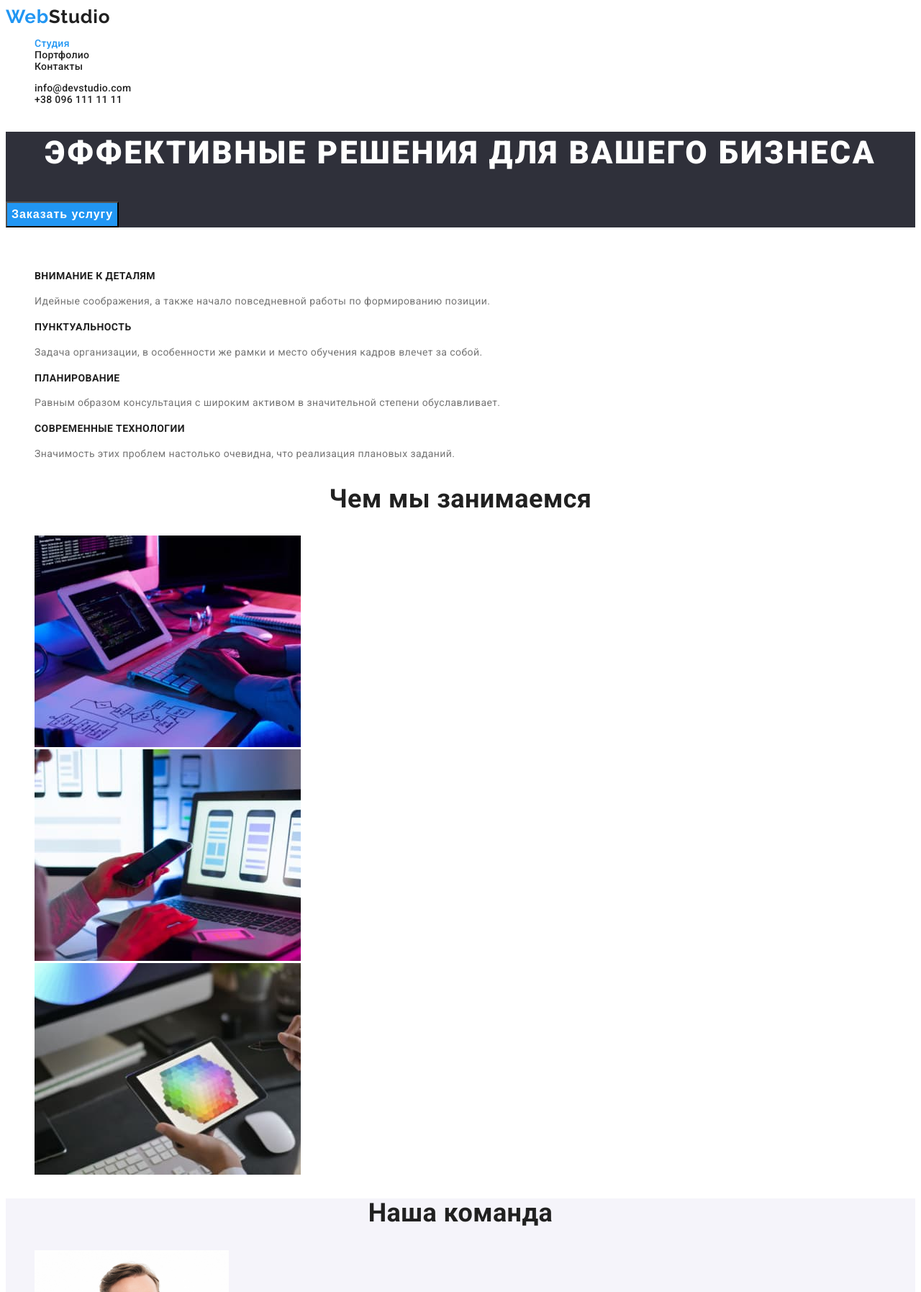
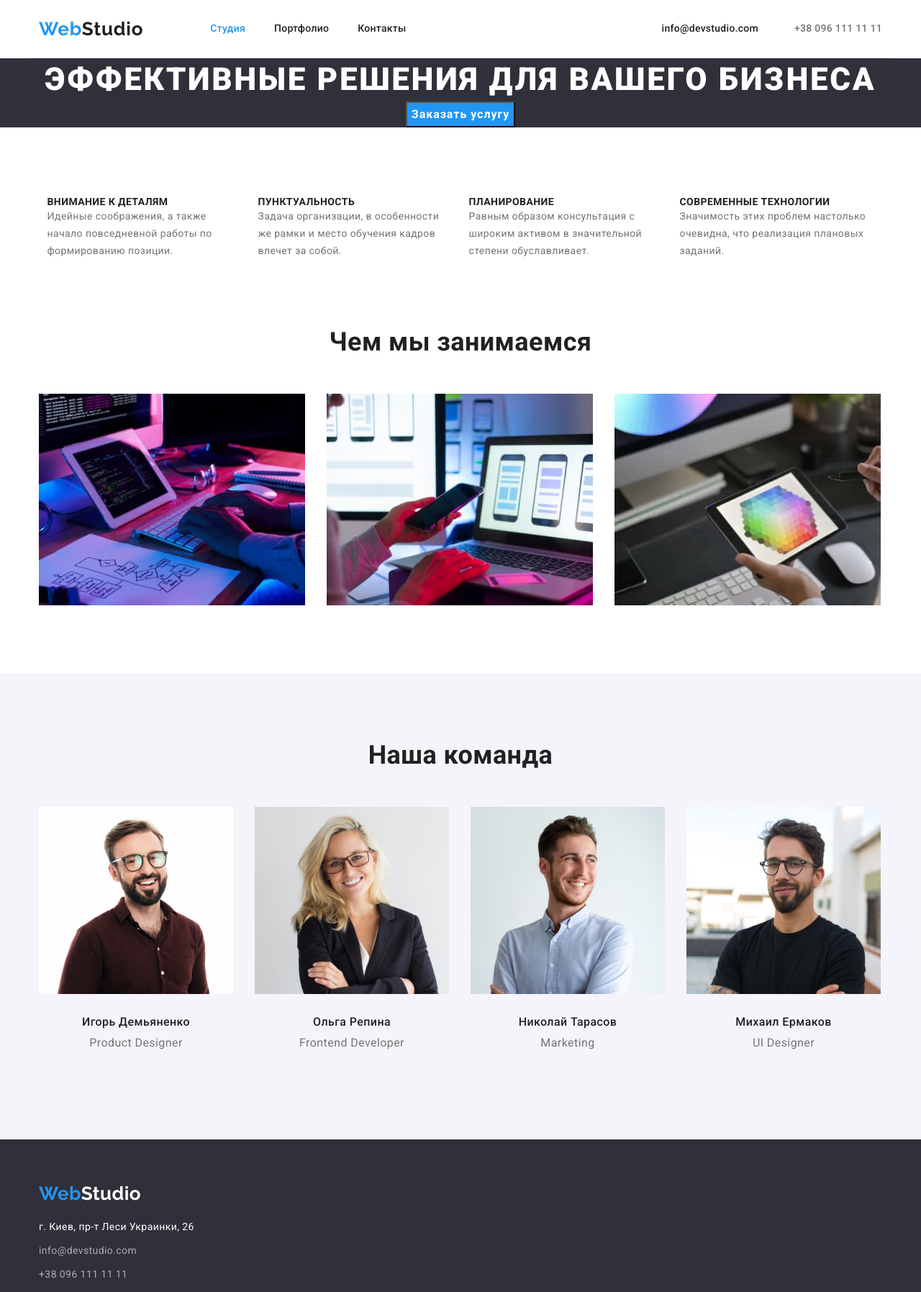
Before and after one commit to Heinti/goit-markup-hw-03, a plain HTML site: page index.html in a window 1280 px wide. Shown: the top 1795 px of the page at 72% size. Drawn offline with nearby package versions, Linux system fonts and the light colour scheme.

Commit message:
flex-boxex+indents

```diff
--- a/css/style.css
+++ b/css/style.css
@@ -1,3 +1,6 @@
+*html{
+    box-sizing: border-box;
+}
 :root {
     /* fonts */
 --secondaty-font: 'Raleway', sans-serif;
@@ -16,6 +19,8 @@
 --accent-bg-color: rgba(33, 150, 243, 1);
 --hero-brn-bg: #188CE8;
 /* others */
+--items: 3;
+--indent: 30px;
 
 }
 body{
@@ -25,13 +30,40 @@ font-size: 14px;
 background-color: var(--white-bg-color);
 letter-spacing: 0.03em;
 }
+
+h1, h2, h3, p{
+margin: 0;
+padding: 0;
+}
+
+img{
+display: block;
+margin: 0;
+padding: 0;
+}
 /* common styles start */
 .link{
     text-decoration: none;
 }
 .ul{
     list-style: none;
+    padding: 0;
+    margin: 0;
 }
+
+.section{
+    padding-top: 94px;
+    padding-bottom: 94px;
+}
+
+.container{
+     width: 1202px;    /*тут були борти 1піксель, тому довелось підлатати на колінці*/
+    padding-left: 15px ;
+    padding-right: 15px;
+    margin-left: auto;
+    margin-right: auto;
+}
+
 /* common styles end */
 
 
@@ -39,9 +71,47 @@ letter-spacing: 0.03em;
 .header{
     background-color: var(--white-bg-color);
 }
+
+.head-line{
+    border-bottom: 1px solid #ECECEC;
+
+}
+
+.header-nav{
+    display: flex;
+    align-items: center;
+}
+
+.header-list{
+    display: flex;
+}
+
+.header__link{
+    display: block;
+    padding-top: 32px;
+    padding-bottom: 32px;
+}
+
+.header-item:not(:last-child){
+    margin-right: 40px;
+}
+
+.header-contacts{
+    display: flex;
+    margin-left: auto;
+}
+.header-contacts .contacts-item:not(:last-child){
+    margin-right: 50px;
+}
+
 .header-nav .link{
     color:var(--primary-color);
 }
+
+.header-nav .tel{
+    color:var(--grey-color)
+}
+
 /* logo */
 .header-logo{
 font-weight: 700;
@@ -49,6 +119,9 @@ font-size: 26px;
 line-height: 1.19;
 letter-spacing: 0.03em;
 font-family: var(--secondaty-font);
+
+margin-right: 93px;
+
 }
 
 .blue-logo{
@@ -81,13 +154,13 @@ letter-spacing: 0.02em;
 /* hero section */
 .hero{
 background-color: var(--dark-bg-color);
+text-align: center;
 }
 
 .hero-text{
 font-weight: 900;
 font-size: 44px;
 line-height: 1.36;
-text-align: center;
 letter-spacing: 0.06em;
 text-transform: uppercase;
 color: var(--white-color);
@@ -97,10 +170,10 @@ color: var(--white-color);
 font-weight: 700;
 font-size: 16px;
 line-height: 1.88;
-text-align: center;
 letter-spacing: 0.06em;
 color: #FFFFFF;
 background-color: var(--accent-color);
+
 }
 .hero-btn:hover,
 .hero-btn:hover{
@@ -114,8 +187,27 @@ cursor: pointer;
 }
 
 .benefits .title{
-    visibility: hidden;;
+ visibility: hidden;
+ position: absolute;
+ width: 1px;
+ height: 1px;
+ margin: -1px;
+ padding: 0;
+ overflow: hidden;
+ border: 0;
+ clip: rect(0 0 0 0);
 }
+
+.benefits-list{
+    justify-content: space-around;
+    display: flex;
+
+}
+
+.benefits__item{
+width: 270px;
+}
+
 .benefits-title{
 font-weight: 700;
 font-size: 14px;
@@ -123,6 +215,8 @@ line-height: 1.33;
 text-transform: uppercase;
 color: var(--primary-color);
 }
+
+
 
 .benefits-text{
 font-weight: 400;
@@ -134,8 +228,8 @@ color: var(--grey-color);
 /* what ARE WE DOING HERE DUDE PLZ HEPL */
 
 .working{
-
-background-color:var(--white-bg-color)
+    padding-top: 0;
+background-color:var(--white-bg-color);
 }
 
 .working .title{
@@ -143,13 +237,26 @@ font-weight: 700;
 font-size: 36px;
 line-height: 1.16;
 text-align: center;
+
+margin-bottom: 50px;
 color: var(--primary-color);
+
+}
+
+.working-list{
+    display: flex;
+}
+
+
+.work__img:not(:last-child){
+    padding-right: 30px;
 }
 
 
 /* oUR team */
 .our-team{
 background-color: var(--grey-bg-color);
+
 }
 .our-team .title{
 font-weight: 700;
@@ -157,6 +264,17 @@ font-size: 36px;
 line-height: 1.16;
 text-align: center;
 color: var(--primary-color);
+
+
+margin-bottom: 50px;
+}
+
+.team-list{
+    display: flex;
+}
+
+.team__item:not(:last-child){
+    margin-right: 30px;
 }
 
 .team-name{
@@ -165,6 +283,9 @@ font-size: 16px;
 line-height: 1.18;
 text-align: center;
 color: var(--primary-color);
+
+margin-top: 30px;
+margin-bottom: 10px;
 }
 
 .team-descr{
@@ -172,6 +293,8 @@ font-size: 16px;
 line-height: 1.18;
 text-align: center;
 color: var(--grey-color);
+
+margin-bottom: 30px;
 }
 
 
@@ -188,6 +311,21 @@ color: var(--grey-color);
 
 .portfolio-section .title{
     visibility: hidden;
+        position: absolute;
+        width: 1px;
+        height: 1px;
+        margin: -1px;
+        padding: 0;
+        overflow: hidden;
+        border: 0;
+        clip: rect(0 0 0 0);
+
+}
+
+.portfolio-list{
+    display: flex;
+    justify-content: center;
+    margin-bottom: 50px;
 }
 
 .portfolio-btn{
@@ -198,6 +336,14 @@ color: var(--grey-color);
     line-height: 1.62;
     text-align: center;
     cursor: pointer;
+
+    border-radius: 4px;
+    padding: 6px 22px;
+    border: none;
+}
+
+.portfolio_item:not(:last-child){
+    margin-right: 8px;
 }
 
 .portfolio-btn:hover,
@@ -206,18 +352,57 @@ color: var(--grey-color);
     background-color:var(--accent-bg-color)
 }
 
+.gallery{
+display: flex;
+flex-wrap: wrap;
+}
+
+.gallery__item{
+    flex-basis: calc((100% - var(--indent) * var(--items)) / var(--items));
+    margin-right: var(--indent);
+    margin-bottom: var(--indent);
+}
+
+.gallery__item:nth-child(3n){
+    margin-right: 0;
+}
+
+.gallery__item:nth-last-child(-n + 3){
+    margin-bottom: 0px;
+    }
+
+/* .gallery__item{
+    margin-bottom: 30px;
+    margin-right: 30px;
+}
+
+.gallery__item:nth-child(3n){
+    margin-right: 0;
+}
+
+.gallery__item:nth-last-child(-n + 3){
+margin-bottom: 0px;
+} */
+
 .gallery-item-title{
 font-weight: 700;
 font-size: 18px;
 line-height: 2;
 letter-spacing: 0.06em;
 color: var(--primary-color);
+
 }
 
 .gallery-item-text{
 font-size: 16px;
 line-height: 1.88;
 color: var(--grey-color);
+}
+
+.gallery__div{
+padding: 20px 24px;
+border: 1px solid #EEEEEE;
+border-top: none;
 }
 
 /* --------- */
@@ -228,6 +413,9 @@ color: var(--grey-color);
 
 .footer{
     background-color: var(--dark-bg-color);
+
+    padding-top: 60px;
+    padding-bottom: 60px;
 }
 
 .footer-link{
@@ -236,18 +424,26 @@ font-weight: 700;
 font-size: 26px;
 line-height: 1.19;
 color: var(--white-color);
+
+display: block;
+margin-bottom: 20px;
 }
 
 .address{
 color: var(--white-color);
 line-height: 1.71;
 font-style: normal;
+
+padding-bottom: 9px;
 }
 
 .address-mail{
 color: rgba(255, 255, 255, 0.6);
 line-height: 1.71;
 font-style: normal;
+
+display: block;
+padding-bottom: 9px;
 }
 
 .address-tel{
--- a/index.html
+++ b/index.html
@@ -5,7 +5,11 @@
     <meta http-equiv="X-UA-Compatible" content="IE=edge" />
     <meta name="viewport" content="width=device-width, initial-scale=1.0" />
     <title>Document</title>
-    <link rel="stylesheet" href="./css/style.css">
+    <link
+      rel="stylesheet"
+      href="https://cdnjs.cloudflare.com/ajax/libs/modern-normalize/1.1.0/modern-normalize.min.css"
+    />
+    <link rel="stylesheet" href="./css/style.css" />
     <!-- fonts -->
     <link rel="preconnect" href="https://fonts.googleapis.com" />
     <link rel="preconnect" href="https://fonts.gstatic.com" crossorigin />
@@ -17,100 +21,114 @@
   <body>
     <!-- shapka -->
     <header class="header">
-      <nav class="header-nav" >
+      <div class="container head-line ">
+      <nav class="header-nav">
         <a class="header-logo link" href="./index.html"><span class="blue-logo">Web</span>Studio</a>
         <ul class="header-list ul">
-          <li >
-            <a class="link current" href="">Студия</a>
+          <li class="header-item">
+            <a class="header__link link current" href="">Студия</a>
           </li>
-          <li >
-            <a class="link " href="./portfolio.html">Портфолио</a>
+          <li class="header-item">
+            <a class="header__link link" href="./portfolio.html">Портфолио</a>
           </li>
-          <li>
-            <a class="link" href="...">Контакты</a>
+          <li class="header-item">
+            <a class="header__link link" href="...">Контакты</a>
           </li>
         </ul>
         <ul class="header-contacts ul">
-          <li>
+          <li class="contacts-item">
             <a class="link" href="mailto:info@devstudio.com">info@devstudio.com</a>
           </li>
-          <li>
-            <a class="link" href="tel:+380961111111">+38 096 111 11 11</a>
+          <li class="contacts-item">
+            <a class="tel  link" href="tel:+380961111111">+38 096 111 11 11</a>
           </li>
         </ul>
       </nav>
+    </div>
     </header>
     <!-- main -->
     <main>
       <!-- HERO -->
-      <section class="hero">
+      <section class="hero ">
+        <div class="container">
         <h1 class="hero-text">Эффективные решения для вашего бизнеса</h1>
         <button class="hero-btn" type="button">Заказать услугу</button>
       </section>
       <!-- benefits -->
-      <section class="benefits">
+      <section class="benefits section">
+        <div class="container">
         <h2 class="title">Преимущества</h2>
         <ul class="benefits-list ul">
-          <li>
+          <li class="benefits__item">
             <h3 class="benefits-title">Внимание к деталям</h3>
-            <p class="benefits-text">Идейные соображения, а также начало повседневной работы по формированию позиции.</p>
+            <p class="benefits-text">
+              Идейные соображения, а также начало повседневной работы по формированию позиции.
+            </p>
           </li>
-          <li>
+          <li class="benefits__item">
             <h3 class="benefits-title">Пунктуальность</h3>
             <p class="benefits-text">
               Задача организации, в особенности же рамки и место обучения кадров влечет за собой.
             </p>
           </li>
-          <li>
+          <li class="benefits__item">
             <h3 class="benefits-title">Планирование</h3>
             <p class="benefits-text">
               Равным образом консультация с широким активом в значительной степени обуславливает.
             </p>
           </li>
-          <li>
+          <li class="benefits__item">
             <h3 class="benefits-title">Современные технологии</h3>
-            <p class="benefits-text">Значимость этих проблем настолько очевидна, что реализация плановых заданий.</p>
+            <p class="benefits-text">
+              Значимость этих проблем настолько очевидна, что реализация плановых заданий.
+            </p>
           </li>
         </ul>
+      </div>
       </section>
       <!-- what are we doing -->
-      <section class="working">
+      <section class="working section">
+        <div class="container">
         <h2 class="title">Чем мы занимаемся</h2>
         <ul class="working-list ul">
-          <li><img src="./images/box_1.jpg" alt="working" width="370" height="294" /></li>
-          <li><img src="./images/box_2.jpg" alt="working" width="370" height="294" /></li>
-          <li><img src="./images/box_3.jpg" alt="working" width="370" height="294" /></li>
+          <li class="work__img"><img src="./images/box_1.jpg" alt="working" width="370" height="294" /></li>
+          <li class="work__img"><img src="./images/box_2.jpg" alt="working" width="370" height="294" /></li>
+          <li class="work__img"><img src="./images/box_3.jpg" alt="working" width="370" height="294" /></li>
         </ul>
+      </div>
       </section>
       <!-- our team -->
-      <section class="our-team">
+      <section class="our-team section">
+        <div class="container">
         <h2 class="title">Наша команда</h2>
         <ul class="team-list ul">
-          <li>
-            <img src="./images/img.jpg" alt=" Irog Demyanenko" width="270" height="260"/>
+          <li class="team__item">
+            <img src="./images/img.jpg" alt=" Irog Demyanenko" width="270" height="260" />
             <h3 class="team-name">Игорь Демьяненко</h3>
             <p class="team-descr">Product Designer</p>
           </li>
-          <li>
-            <img src="./images/img(1)_(1).jpg" alt="Olga Repina" width="270" height="260"/>
+          <li class="team__item">
+            <img src="./images/img(1)_(1).jpg" alt="Olga Repina" width="270" height="260" />
             <h3 class="team-name">Ольга Репина</h3>
             <p class="team-descr">Frontend Developer</p>
           </li>
-          <li>
-            <img src="./images/img(2)_(1).jpg" alt="Nikolay Tarasov" width="270" height="260"/>
+          <li class="team__item">
+            <img src="./images/img(2)_(1).jpg" alt="Nikolay Tarasov" width="270" height="260" />
             <h3 class="team-name">Николай Тарасов</h3>
             <p class="team-descr">Marketing</p>
           </li>
-          <li>
-            <img src="./images/img(3)_(1).jpg" alt="Michail Yermakov" width="270" height="260"/>
+          <li class="team__item">
+            <img src="./images/img(3)_(1).jpg" alt="Michail Yermakov" width="270" height="260" />
             <h3 class="team-name">Михаил Ермаков</h3>
             <p class="team-descr">UI Designer</p>
           </li>
         </ul>
+      </div>
       </section>
     </main>
     <!-- footer -->
     <footer class="footer">
+      <div class="container">
       <a class="footer-link link" href="./index.html"><span class="blue-logo">Web</span>Studio</a>
       <address class="address">
         <ul class="address-list ul">
@@ -123,6 +141,7 @@
           </li>
         </ul>
       </address>
+    </div>
     </footer>
   </body>
 </html>
```
Also changed, not shown: portfolio.html (+53 -25 lines), 1 other file.
